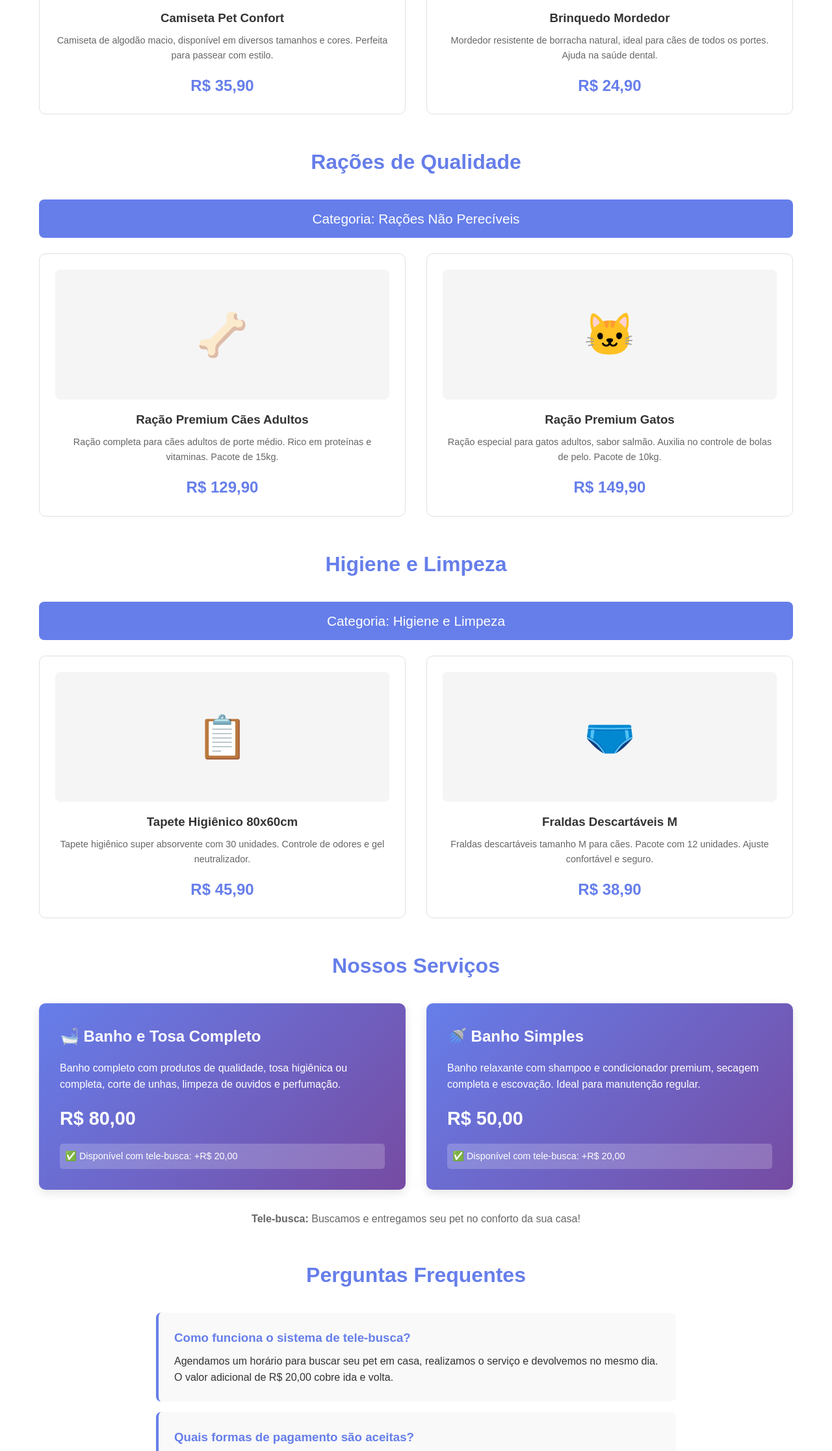
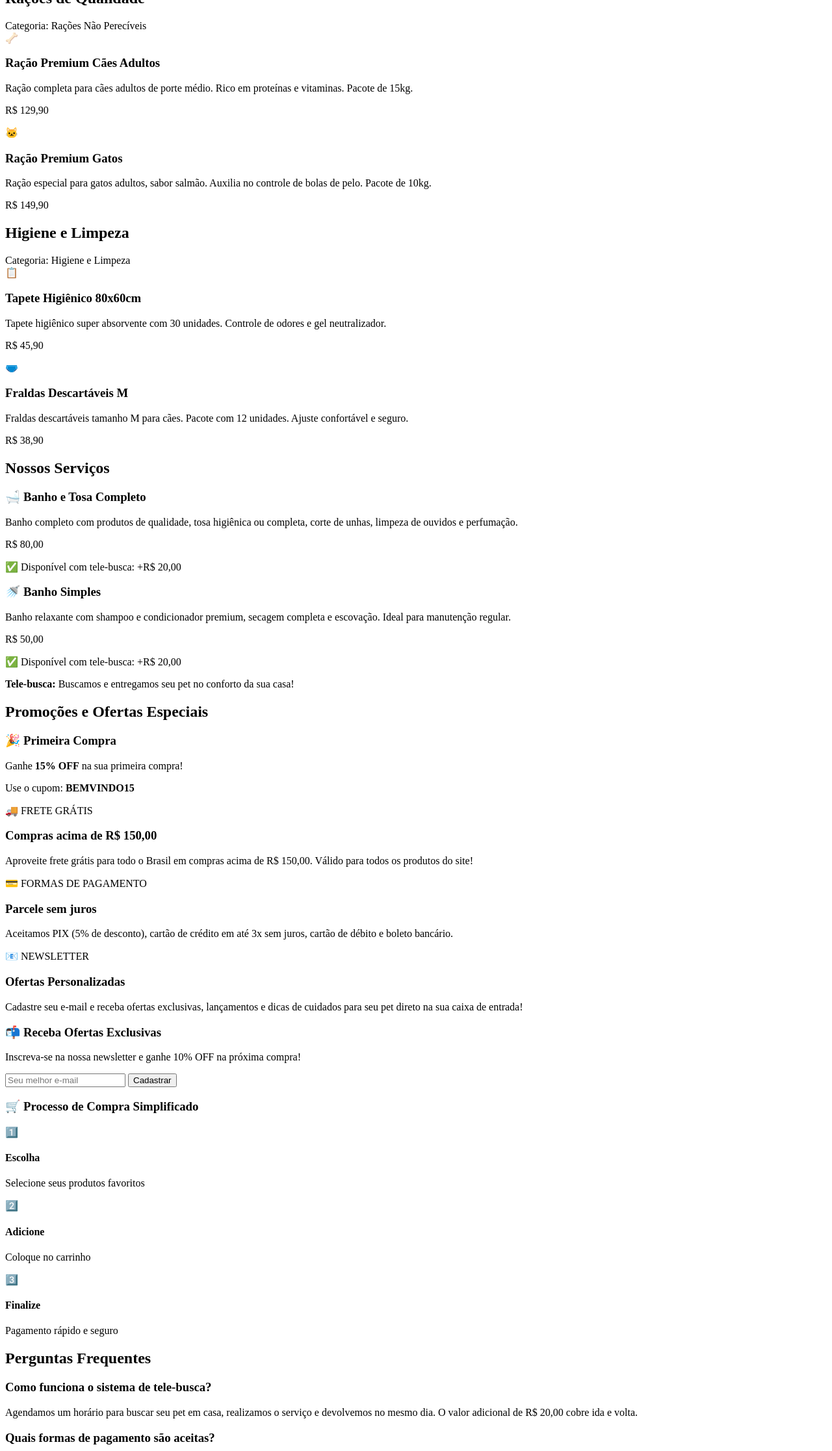
Before and after one commit to ViniciusTerra06/viniciusterra06.github.io, a plain HTML site: page index.html in a window 1280 px wide. Shown: the part 567-2800 px from the top of the page at 65% size. Drawn offline with Linux system fonts and the light colour scheme.

Commit message:
ops(HTML): Refeito código HTML

```diff
--- a/index.html
+++ b/index.html
@@ -4,265 +4,12 @@
     <meta charset="UTF-8">
     <meta name="viewport" content="width=device-width, initial-scale=1.0">
     <title>PetShop Online - Produtos e Serviços para seu Pet</title>
-    <style>
-        * {
-            margin: 0;
-            padding: 0;
-            box-sizing: border-box;
-        }
-
-        body {
-            font-family: 'Arial', sans-serif;
-            line-height: 1.6;
-            color: #333;
-        }
-
-        /* CABEÇALHO */
-        header {
-            background: linear-gradient(135deg, #667eea 0%, #764ba2 100%);
-            color: white;
-            padding: 1rem 0;
-            box-shadow: 0 2px 10px rgba(0,0,0,0.1);
-        }
-
-        .header-content {
-            max-width: 1200px;
-            margin: 0 auto;
-            padding: 0 20px;
-        }
-
-        .logo {
-            font-size: 2rem;
-            font-weight: bold;
-            margin-bottom: 1rem;
-        }
-
-        nav ul {
-            list-style: none;
-            display: flex;
-            flex-wrap: wrap;
-            gap: 2rem;
-        }
-
-        nav a {
-            color: white;
-            text-decoration: none;
-            font-weight: 500;
-            transition: opacity 0.3s;
-        }
-
-        nav a:hover {
-            opacity: 0.8;
-        }
-
-        /* SEÇÕES */
-        section {
-            max-width: 1200px;
-            margin: 3rem auto;
-            padding: 0 20px;
-        }
-
-        h2 {
-            color: #667eea;
-            font-size: 2rem;
-            margin-bottom: 2rem;
-            text-align: center;
-        }
-
-        /* PRODUTOS */
-        .produtos-grid {
-            display: grid;
-            grid-template-columns: repeat(auto-fit, minmax(280px, 1fr));
-            gap: 2rem;
-            margin-bottom: 3rem;
-        }
-
-        .produto-card {
-            border: 1px solid #e0e0e0;
-            border-radius: 10px;
-            padding: 1.5rem;
-            text-align: center;
-            transition: transform 0.3s, box-shadow 0.3s;
-        }
-
-        .produto-card:hover {
-            transform: translateY(-5px);
-            box-shadow: 0 5px 20px rgba(0,0,0,0.1);
-        }
-
-        .produto-imagem {
-            width: 100%;
-            height: 200px;
-            background: #f5f5f5;
-            border-radius: 8px;
-            display: flex;
-            align-items: center;
-            justify-content: center;
-            font-size: 4rem;
-            margin-bottom: 1rem;
-        }
-
-        .produto-card h3 {
-            color: #333;
-            margin-bottom: 0.5rem;
-        }
-
-        .produto-descricao {
-            color: #666;
-            margin-bottom: 1rem;
-            font-size: 0.9rem;
-        }
-
-        .produto-preco {
-            color: #667eea;
-            font-size: 1.5rem;
-            font-weight: bold;
-        }
-
-        .categoria-titulo {
-            background: #667eea;
-            color: white;
-            padding: 0.8rem;
-            border-radius: 8px;
-            margin-bottom: 1.5rem;
-            text-align: center;
-            font-size: 1.3rem;
-        }
-
-        /* SERVIÇOS */
-        .servicos-grid {
-            display: grid;
-            grid-template-columns: repeat(auto-fit, minmax(300px, 1fr));
-            gap: 2rem;
-        }
-
-        .servico-card {
-            background: linear-gradient(135deg, #667eea 0%, #764ba2 100%);
-            color: white;
-            padding: 2rem;
-            border-radius: 10px;
-            box-shadow: 0 5px 15px rgba(0,0,0,0.1);
-        }
-
-        .servico-card h3 {
-            font-size: 1.5rem;
-            margin-bottom: 1rem;
-        }
-
-        .servico-detalhes {
-            margin-bottom: 1rem;
-        }
-
-        .servico-preco {
-            font-size: 1.8rem;
-            font-weight: bold;
-            margin-top: 1rem;
-        }
-
-        .tele-busca {
-            background: rgba(255,255,255,0.2);
-            padding: 0.5rem;
-            border-radius: 5px;
-            margin-top: 1rem;
-            font-size: 0.9rem;
-        }
-
-        /* FAQ */
-        .faq-container {
-            max-width: 800px;
-            margin: 0 auto;
-        }
-
-        .faq-item {
-            background: #f9f9f9;
-            padding: 1.5rem;
-            margin-bottom: 1rem;
-            border-radius: 8px;
-            border-left: 4px solid #667eea;
-        }
-
-        .faq-item h3 {
-            color: #667eea;
-            margin-bottom: 0.5rem;
-        }
-
-        .contato-info {
-            background: #667eea;
-            color: white;
-            padding: 2rem;
-            border-radius: 8px;
-            text-align: center;
-            margin-top: 2rem;
-        }
-
-        .contato-info h3 {
-            margin-bottom: 1rem;
-        }
-
-        .contato-info p {
-            font-size: 1.1rem;
-            margin: 0.5rem 0;
-        }
-
-        /* RODAPÉ */
-        footer {
-            background: #333;
-            color: white;
-            padding: 2rem 0;
-            margin-top: 4rem;
-        }
-
-        .footer-content {
-            max-width: 1200px;
-            margin: 0 auto;
-            padding: 0 20px;
-            text-align: center;
-        }
-
-        .footer-links {
-            display: flex;
-            justify-content: center;
-            gap: 2rem;
-            margin: 1rem 0;
-            flex-wrap: wrap;
-        }
-
-        .footer-links a {
-            color: white;
-            text-decoration: none;
-        }
-
-        .footer-links a:hover {
-            text-decoration: underline;
-        }
-
-        /* RESPONSIVIDADE */
-        @media (max-width: 768px) {
-            nav ul {
-                flex-direction: column;
-                gap: 1rem;
-            }
-
-            .produtos-grid,
-            .servicos-grid {
-                grid-template-columns: 1fr;
-            }
-
-            .logo {
-                font-size: 1.5rem;
-            }
-
-            h2 {
-                font-size: 1.5rem;
-            }
-        }
-    </style>
 </head>
 <body>
     <!-- CABEÇALHO -->
     <header>
-        <div class="header-content">
-            <div class="logo">🐾 PetShop Online</div>
+        <div>
+            <div>🐾 PetShop Online</div>
             <nav>
                 <ul>
                     <li><a href="#home">Início</a></li>
@@ -280,20 +27,20 @@
     <!-- SEÇÃO ACESSÓRIOS -->
     <section id="acessorios">
         <h2>Acessórios para seu Pet</h2>
-        <div class="categoria-titulo">Categoria: Acessórios</div>
-        <div class="produtos-grid">
-            <div class="produto-card">
-                <div class="produto-imagem">👕</div>
+        <div>Categoria: Acessórios</div>
+        <div>
+            <div>
+                <div>👕</div>
                 <h3>Camiseta Pet Confort</h3>
-                <p class="produto-descricao">Camiseta de algodão macio, disponível em diversos tamanhos e cores. Perfeita para passear com estilo.</p>
-                <p class="produto-preco">R$ 35,90</p>
+                <p>Camiseta de algodão macio, disponível em diversos tamanhos e cores. Perfeita para passear com estilo.</p>
+                <p>R$ 35,90</p>
             </div>
 
-            <div class="produto-card">
-                <div class="produto-imagem">🧸</div>
+            <div>
+                <div>🧸</div>
                 <h3>Brinquedo Mordedor</h3>
-                <p class="produto-descricao">Mordedor resistente de borracha natural, ideal para cães de todos os portes. Ajuda na saúde dental.</p>
-                <p class="produto-preco">R$ 24,90</p>
+                <p>Mordedor resistente de borracha natural, ideal para cães de todos os portes. Ajuda na saúde dental.</p>
+                <p>R$ 24,90</p>
             </div>
         </div>
     </section>
@@ -301,20 +48,20 @@
     <!-- SEÇÃO RAÇÕES -->
     <section id="racoes">
         <h2>Rações de Qualidade</h2>
-        <div class="categoria-titulo">Categoria: Rações Não Perecíveis</div>
-        <div class="produtos-grid">
-            <div class="produto-card">
-                <div class="produto-imagem">🦴</div>
+        <div>Categoria: Rações Não Perecíveis</div>
+        <div>
+            <div>
+                <div>🦴</div>
                 <h3>Ração Premium Cães Adultos</h3>
-                <p class="produto-descricao">Ração completa para cães adultos de porte médio. Rico em proteínas e vitaminas. Pacote de 15kg.</p>
-                <p class="produto-preco">R$ 129,90</p>
+                <p>Ração completa para cães adultos de porte médio. Rico em proteínas e vitaminas. Pacote de 15kg.</p>
+                <p>R$ 129,90</p>
             </div>
 
-            <div class="produto-card">
-                <div class="produto-imagem">🐱</div>
+            <div>
+                <div>🐱</div>
                 <h3>Ração Premium Gatos</h3>
-                <p class="produto-descricao">Ração especial para gatos adultos, sabor salmão. Auxilia no controle de bolas de pelo. Pacote de 10kg.</p>
-                <p class="produto-preco">R$ 149,90</p>
+                <p>Ração especial para gatos adultos, sabor salmão. Auxilia no controle de bolas de pelo. Pacote de 10kg.</p>
+                <p>R$ 149,90</p>
             </div>
         </div>
     </section>
@@ -322,20 +69,20 @@
     <!-- SEÇÃO HIGIENE E LIMPEZA -->
     <section id="higiene">
         <h2>Higiene e Limpeza</h2>
-        <div class="categoria-titulo">Categoria: Higiene e Limpeza</div>
-        <div class="produtos-grid">
-            <div class="produto-card">
-                <div class="produto-imagem">📋</div>
+        <div>Categoria: Higiene e Limpeza</div>
+        <div>
+            <div>
+                <div>📋</div>
                 <h3>Tapete Higiênico 80x60cm</h3>
-                <p class="produto-descricao">Tapete higiênico super absorvente com 30 unidades. Controle de odores e gel neutralizador.</p>
-                <p class="produto-preco">R$ 45,90</p>
+                <p>Tapete higiênico super absorvente com 30 unidades. Controle de odores e gel neutralizador.</p>
+                <p>R$ 45,90</p>
             </div>
 
-            <div class="produto-card">
-                <div class="produto-imagem">🩲</div>
+            <div>
+                <div>🩲</div>
                 <h3>Fraldas Descartáveis M</h3>
-                <p class="produto-descricao">Fraldas descartáveis tamanho M para cães. Pacote com 12 unidades. Ajuste confortável e seguro.</p>
-                <p class="produto-preco">R$ 38,90</p>
+                <p>Fraldas descartáveis tamanho M para cães. Pacote com 12 unidades. Ajuste confortável e seguro.</p>
+                <p>R$ 38,90</p>
             </div>
         </div>
     </section>
@@ -343,63 +90,124 @@
     <!-- SEÇÃO SERVIÇOS -->
     <section id="servicos">
         <h2>Nossos Serviços</h2>
-        <div class="servicos-grid">
-            <div class="servico-card">
+        <div>
+            <div>
                 <h3>🛁 Banho e Tosa Completo</h3>
-                <div class="servico-detalhes">
+                <div>
                     <p>Banho completo com produtos de qualidade, tosa higiênica ou completa, corte de unhas, limpeza de ouvidos e perfumação.</p>
                 </div>
-                <p class="servico-preco">R$ 80,00</p>
-                <div class="tele-busca">✅ Disponível com tele-busca: +R$ 20,00</div>
+                <p>R$ 80,00</p>
+                <div>✅ Disponível com tele-busca: +R$ 20,00</div>
             </div>
 
-            <div class="servico-card">
+            <div>
                 <h3>🚿 Banho Simples</h3>
-                <div class="servico-detalhes">
+                <div>
                     <p>Banho relaxante com shampoo e condicionador premium, secagem completa e escovação. Ideal para manutenção regular.</p>
                 </div>
-                <p class="servico-preco">R$ 50,00</p>
-                <div class="tele-busca">✅ Disponível com tele-busca: +R$ 20,00</div>
+                <p>R$ 50,00</p>
+                <div>✅ Disponível com tele-busca: +R$ 20,00</div>
             </div>
         </div>
-        <p style="text-align: center; margin-top: 2rem; color: #666;">
+        <p>
             <strong>Tele-busca:</strong> Buscamos e entregamos seu pet no conforto da sua casa!
         </p>
+    </section>
+
+    <!-- SEÇÃO PROMOÇÕES E VENDAS -->
+    <section id="promocoes">
+        <h2>Promoções e Ofertas Especiais</h2>
+
+        <div>
+            <h3>🎉 Primeira Compra</h3>
+            <p>Ganhe <strong>15% OFF</strong> na sua primeira compra!</p>
+            <p>Use o cupom: <strong>BEMVINDO15</strong></p>
+        </div>
+
+        <div>
+            <div>
+                <div>🚚 FRETE GRÁTIS</div>
+                <h3>Compras acima de R$ 150,00</h3>
+                <p>Aproveite frete grátis para todo o Brasil em compras acima de R$ 150,00. Válido para todos os produtos do site!</p>
+            </div>
+
+            <div>
+                <div>💳 FORMAS DE PAGAMENTO</div>
+                <h3>Parcele sem juros</h3>
+                <p>Aceitamos PIX (5% de desconto), cartão de crédito em até 3x sem juros, cartão de débito e boleto bancário.</p>
+            </div>
+
+            <div>
+                <div>📧 NEWSLETTER</div>
+                <h3>Ofertas Personalizadas</h3>
+                <p>Cadastre seu e-mail e receba ofertas exclusivas, lançamentos e dicas de cuidados para seu pet direto na sua caixa de entrada!</p>
+            </div>
+        </div>
+
+        <div>
+            <h3>📬 Receba Ofertas Exclusivas</h3>
+            <p>Inscreva-se na nossa newsletter e ganhe 10% OFF na próxima compra!</p>
+            <div>
+                <input type="email" placeholder="Seu melhor e-mail">
+                <button>Cadastrar</button>
+            </div>
+        </div>
+
+        <div>
+            <h3>🛒 Processo de Compra Simplificado</h3>
+            <div>
+                <div>
+                    <div>1️⃣</div>
+                    <h4>Escolha</h4>
+                    <p>Selecione seus produtos favoritos</p>
+                </div>
+                <div>
+                    <div>2️⃣</div>
+                    <h4>Adicione</h4>
+                    <p>Coloque no carrinho</p>
+                </div>
+                <div>
+                    <div>3️⃣</div>
+                    <h4>Finalize</h4>
+                    <p>Pagamento rápido e seguro</p>
+                </div>
+            </div>
+        </div>
     </section>
 
     <!-- SEÇÃO FAQ -->
     <section id="faq">
         <h2>Perguntas Frequentes</h2>
-        <div class="faq-container">
-            <div class="faq-item">
+        <div>
+            <div>
                 <h3>Como funciona o sistema de tele-busca?</h3>
                 <p>Agendamos um horário para buscar seu pet em casa, realizamos o serviço e devolvemos no mesmo dia. O valor adicional de R$ 20,00 cobre ida e volta.</p>
             </div>
 
-            <div class="faq-item">
+            <div>
                 <h3>Quais formas de pagamento são aceitas?</h3>
                 <p>Aceitamos PIX, cartão de crédito, cartão de débito e boleto bancário. Para compras acima de R$ 150,00, oferecemos frete grátis.</p>
             </div>
 
-            <div class="faq-item">
+            <div>
                 <h3>Como faço para agendar banho e tosa?</h3>
                 <p>Entre em contato através do WhatsApp ou e-mail. Nossa equipe confirmará o melhor horário disponível para você.</p>
             </div>
 
-            <div class="faq-item">
+            <div>
                 <h3>Qual o prazo de entrega dos produtos?</h3>
                 <p>O prazo varia conforme sua localização: até 24h para região metropolitana, 48h para interior e até 72h para regiões mais distantes.</p>
             </div>
 
-            <div class="faq-item">
+            <div>
                 <h3>Posso trocar ou devolver produtos?</h3>
                 <p>Sim! Você tem até 7 dias para trocar ou devolver produtos, desde que estejam na embalagem original e sem uso.</p>
             </div>
 
-            <div class="contato-info">
+            <div>
                 <h3>📞 Suporte ao Cliente</h3>
                 <p><strong>WhatsApp:</strong> (51) 99999-9999</p>
-                <p><strong>E-mail:</strong> contato@petshop online.com.br</p>
+                <p><strong>E-mail:</strong> contato@petshoponline.com.br</p>
                 <p><strong>Horário:</strong> Segunda a Sábado, 8h às 18h</p>
             </div>
         </div>
@@ -407,22 +215,23 @@
 
     <!-- RODAPÉ -->
     <footer>
-        <div class="footer-content">
+        <div>
             <p><strong>🐾 PetShop Online</strong></p>
             <p>Cuidando do seu pet com amor e dedicação</p>
 
-            <div class="footer-links">
+            <div>
                 <a href="#acessorios">Acessórios</a>
                 <a href="#racoes">Rações</a>
                 <a href="#higiene">Higiene</a>
                 <a href="#servicos">Serviços</a>
+                <a href="#promocoes">Promoções</a>
                 <a href="#faq">FAQ</a>
             </div>
 
-            <p style="margin-top: 1rem;">📍 Gravataí, Rio Grande do Sul, BR</p>
+            <p>📍 Gravataí, Rio Grande do Sul, BR</p>
             <p>📧 contato@petshoponline.com.br | 📱 (51) 99999-9999</p>
 
-            <p style="margin-top: 2rem; font-size: 0.9rem;">
+            <p>
                 © 2025 PetShop Online. Todos os direitos reservados.<br>
                 CNPJ: 00.000.000/0001-00
             </p>
```
